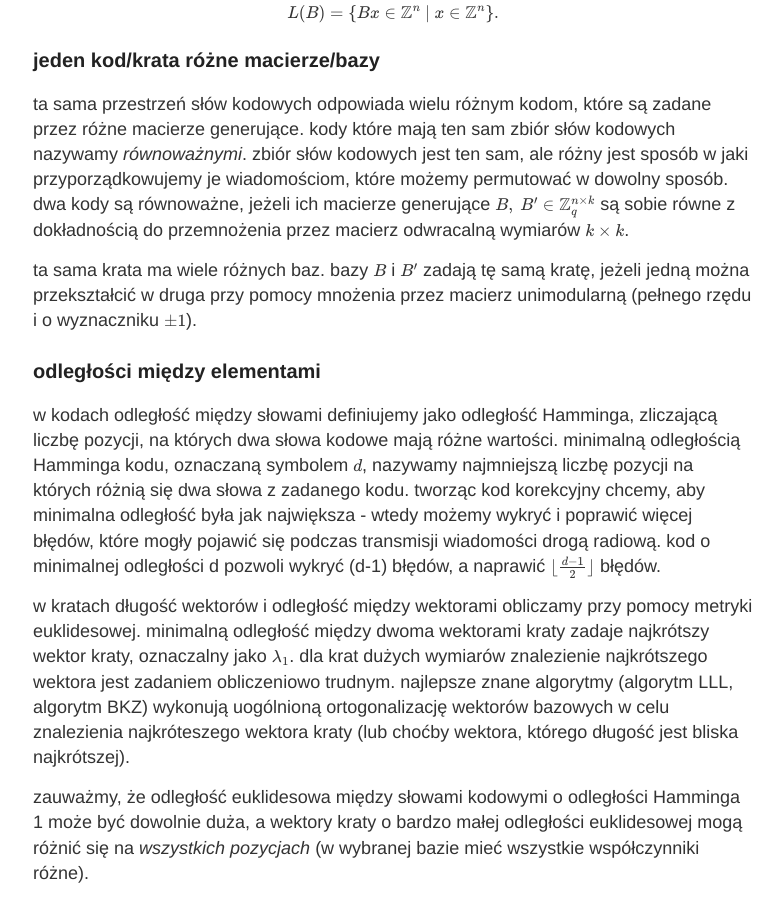
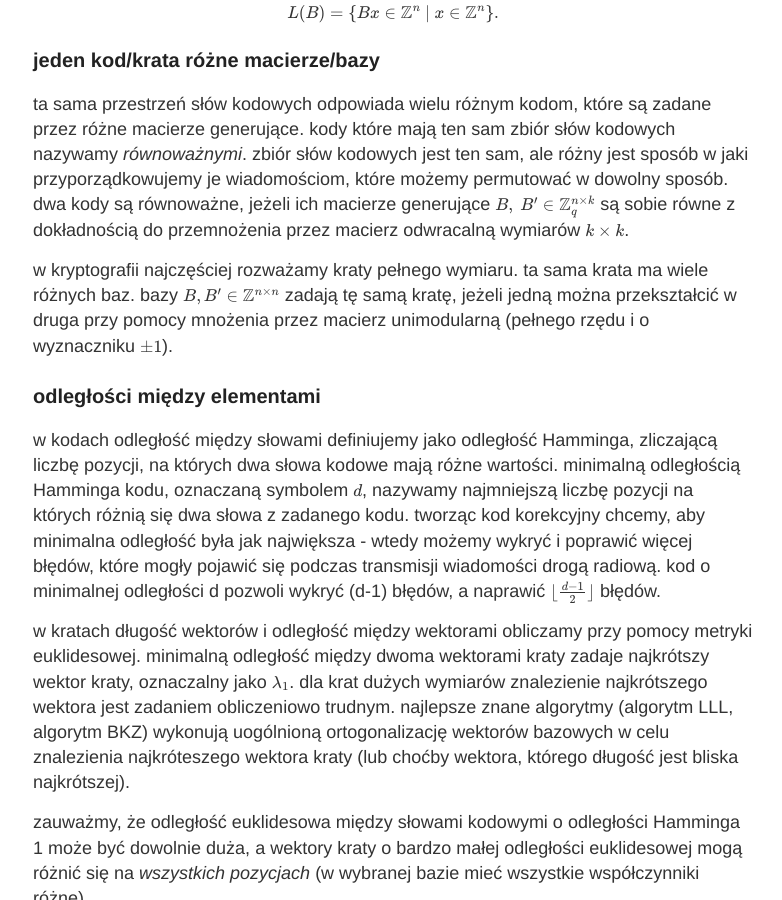
Before and after one commit to keIpie/keIpie.github.io, a Jekyll site: the page built from pq/_posts/2016-1-1-kraty-kody.md, in a window 1280 px wide and 900 px high, scrolled down 750 px. Shown: the whole window, without its empty margins (247-1029 px from the left). Built offline with Jekyll 4.4.1, drawn with Linux system fonts in a browser that asks for light colours; formulas are drawn with MathJax 3.

Commit message:
q-rne kraty

```diff
--- a/pq/_posts/2016-1-1-kraty-kody.md
+++ b/pq/_posts/2016-1-1-kraty-kody.md
@@ -26,8 +26,8 @@ kodowych nazywamy *równoważnymi*. zbiór słów kodowych jest ten sam, ale ró
 permutować w dowolny sposób. dwa kody są równoważne, jeżeli ich macierze generujące $B,~B' \in \mathbb{Z}_q^{n \times k}$ są sobie równe z dokładnością do
 przemnożenia przez macierz odwracalną wymiarów $k \times k$.
 
-ta sama krata ma wiele różnych baz. bazy $B$ i $B'$ zadają tę samą kratę, jeżeli jedną można przekształcić w druga przy pomocy mnożenia
-przez macierz unimodularną (pełnego rzędu i o wyznaczniku $\pm 1$).
+w kryptografii najczęściej rozważamy kraty pełnego wymiaru. ta sama krata ma wiele różnych baz. bazy $B, B' \in \mathbb{Z}^{n \times n}$ zadają tę samą kratę,
+jeżeli jedną można przekształcić w druga przy pomocy mnożenia przez macierz unimodularną (pełnego rzędu i o wyznaczniku $\pm 1$).
 
 ### odległości między elementami
 
```
